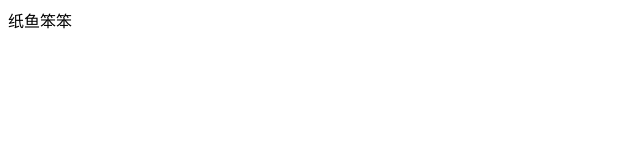
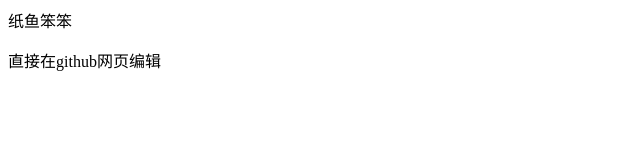
Before and after one commit to Shal1owdReam0/test, a plain HTML site: page index.html in a window 1280 px wide. Shown: the whole page, without its empty margins (0-640 px from the left). Drawn offline with Linux system fonts and the light colour scheme.

Commit message:
Update index.html

```diff
--- a/index.html
+++ b/index.html
@@ -1 +1,2 @@
 <p>纸鱼笨笨</p>
+<p>直接在github网页编辑</p>
```
